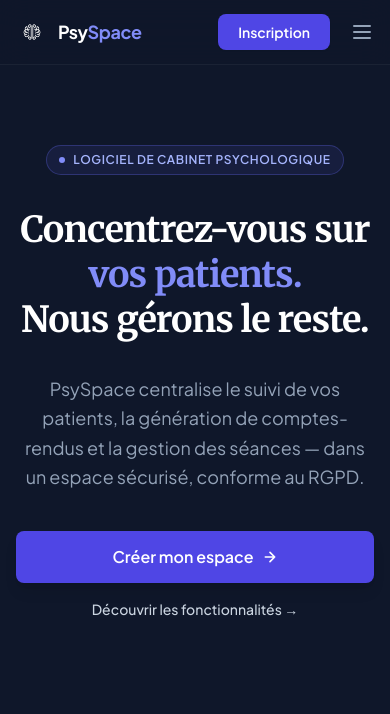
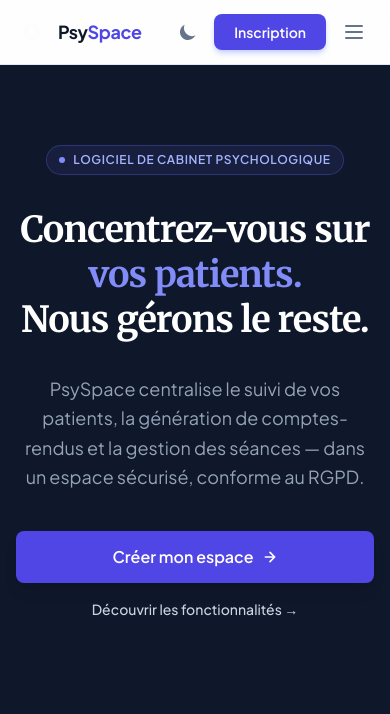
Before and after one commit to hamadiaouina/Psyspace, a PHP site: page /Website/index.php in a window 390 px wide. Shown: the top 714 px of the page. Run offline with PHP 8.4, Linux system fonts and the light colour scheme; some libraries are stand-ins or nearby versions.

Commit message:
feat: implement global dark mode and fix mixed content security

```diff
--- a/header.php
+++ b/header.php
@@ -1,126 +1,143 @@
 <?php
-// 1. Protection Anti-Clickjacking
+/**
+ * PSYSPACE - HEADER SÉCURISÉ & DARK MODE
+ */
+
+// 1. En-têtes de Sécurité HTTP
 header("X-Frame-Options: DENY");
-
-// 2. Anti-Sniffing
 header("X-Content-Type-Options: nosniff");
-
-// 3. Confidentialité
 header("Referrer-Policy: strict-origin-when-cross-origin");
-
-// 4. HSTS (HTTPS forcé pendant 1 an)
 header("Strict-Transport-Security: max-age=31536000; includeSubDomains; preload");
 
-/**
- * 5. CONTENT SECURITY POLICY (FUSIONNÉE)
- * On ajoute 'upgrade-insecure-requests' au début pour régler ton problème de cadenas rouge.
- */
+// 2. CSP Fusionnée (Inclus upgrade-insecure-requests pour le cadenas vert)
 header("Content-Security-Policy: upgrade-insecure-requests; default-src 'self'; script-src 'self' 'unsafe-inline' https://challenges.cloudflare.com https://cdn.tailwindcss.com; style-src 'self' 'unsafe-inline' https://fonts.googleapis.com; font-src 'self' https://fonts.gstatic.com; frame-src https://challenges.cloudflare.com; img-src 'self' data:;");
 
-// Inclusion de ton rate limit
+// 3. Inclusion du Rate Limit
 require_once __DIR__ . "/Security/rate_limit.php";
 ?>
+
 <!DOCTYPE html>
-<html lang="fr">
+<html lang="fr" class="scroll-smooth">
 <head>
     <meta charset="UTF-8">
     <meta name="viewport" content="width=device-width, initial-scale=1.0">
     <link rel="icon" type="image/png" href="assets/images/logo.png">
+    <title>PsySpace | Espace Thérapeutique</title>
+
     <script src="https://cdn.tailwindcss.com"></script>
     <link href="https://fonts.googleapis.com/css2?family=Plus+Jakarta+Sans:wght@400;500;600;700;800&display=swap" rel="stylesheet">
-    <title>PsySpace | Espace Thérapeutique</title>
 
     <script src="https://challenges.cloudflare.com/turnstile/v0/api.js" async defer></script>
 
     <script>
+        // CONFIGURATION TAILWIND & DARK MODE
         tailwind.config = {
+            darkMode: 'class',
             theme: {
                 extend: {
-                    fontFamily: {
-                        sans: ['Plus Jakarta Sans', 'sans-serif'],
-                    }
+                    fontFamily: { sans: ['Plus Jakarta Sans', 'sans-serif'] }
                 }
             }
         }
+
+        // VÉRIFICATION INITIALE DU THÈME (Empêche le flash blanc)
+        if (localStorage.getItem('color-theme') === 'dark' || (!('color-theme' in localStorage) && window.matchMedia('(prefers-color-scheme: dark)').matches)) {
+            document.documentElement.classList.add('dark');
+        } else {
+            document.documentElement.classList.remove('dark');
+        }
     </script>
+
     <style>
-        body { background-color: #0f172a; }
+        /* CSS GLOBAL POUR LES 50 FICHIERS */
+        body { transition: background-color 0.3s ease, color 0.3s ease; }
+
+        /* Forçage du mode sombre sur les éléments standards */
+        .dark body { background-color: #0f172a !important; color: #f8fafc !important; }
+        .dark .bg-white { background-color: #1e293b !important; color: #f8fafc !important; border-color: #334155 !important; }
+        .dark .text-slate-900, .dark .text-gray-900 { color: #f1f5f9 !important; }
+        .dark .text-slate-600, .dark .text-gray-600 { color: #cbd5e1 !important; }
+        .dark header { background-color: rgba(15, 23, 42, 0.9) !important; border-color: rgba(255, 255, 255, 0.1) !important; }
     </style>
 </head>
-<body class="font-sans text-white antialiased selection:bg-indigo-500/30">
 
-    <!-- HEADER PROPRE & MINIMALISTE -->
-    <header class="sticky top-0 z-50 border-b border-white/5 bg-slate-900/80 backdrop-blur-lg">
+<body class="font-sans antialiased selection:bg-indigo-500/30 bg-slate-50 text-slate-900 dark:bg-slate-950 dark:text-white">
+
+    <header class="sticky top-0 z-50 border-b border-slate-200 bg-white/80 backdrop-blur-lg dark:border-white/5 dark:bg-slate-900/80">
         <div class="max-w-7xl mx-auto px-4 sm:px-6 lg:px-8">
             <div class="flex items-center justify-between h-16">
 
-                <!-- LOGO (Gauche) -->
                 <div class="flex items-center gap-3">
                     <a href="index.php" class="flex items-center gap-2.5 group">
                         <img src="assets/images/logo.png" alt="Logo PsySpace" class="h-8 w-auto">
-                        <span class="text-lg font-bold text-white tracking-tight">
-                            Psy<span class="text-indigo-400">Space</span>
+                        <span class="text-lg font-bold tracking-tight text-slate-900 dark:text-white">
+                            Psy<span class="text-indigo-600 dark:text-indigo-400">Space</span>
                         </span>
                     </a>
                 </div>
 
-                <!-- NAVIGATION CENTRALE (Caché sur mobile) -->
                 <nav class="hidden md:flex items-center gap-1">
-                    <a href="guide.php" class="px-4 py-2 text-sm font-medium text-slate-300 hover:text-white transition-colors rounded-md hover:bg-white/5">
-                        Guide Pratique
-                    </a>
-                    <a href="securite.php" class="px-4 py-2 text-sm font-medium text-slate-300 hover:text-white transition-colors rounded-md hover:bg-white/5">
-                        Sécurité
-                    </a>
-                    <a href="contact.php" class="px-4 py-2 text-sm font-medium text-slate-300 hover:text-white transition-colors rounded-md hover:bg-white/5">
-                        Contact
-                    </a>
-                    <a href="chatbot.php" class="px-4 py-2 text-sm font-medium text-slate-300 hover:text-white transition-colors rounded-md hover:bg-white/5">
-                    Assistant
-                    </a>
+                    <a href="guide.php" class="px-4 py-2 text-sm font-medium text-slate-600 hover:text-indigo-600 dark:text-slate-300 dark:hover:text-white transition-colors rounded-md">Guide</a>
+                    <a href="securite.php" class="px-4 py-2 text-sm font-medium text-slate-600 hover:text-indigo-600 dark:text-slate-300 dark:hover:text-white transition-colors rounded-md">Sécurité</a>
+                    <a href="chatbot.php" class="px-4 py-2 text-sm font-medium text-slate-600 hover:text-indigo-600 dark:text-slate-300 dark:hover:text-white transition-colors rounded-md">Assistant</a>
                 </nav>
 
-                <!-- BOUTONS DROITE -->
-                <div class="flex items-center gap-3">
-                    <!-- Lien Connexion simple -->
-                    <a href="login.php" class="hidden sm:block text-sm font-semibold text-slate-300 hover:text-white transition-colors">
-                        Connexion
-                    </a>
+                <div class="flex items-center gap-2">
 
-                    <!-- Bouton Inscription propre (Flat design) -->
-                    <a href="register.php" class="inline-flex items-center justify-center px-5 py-2 text-sm font-semibold text-white bg-indigo-600 rounded-lg hover:bg-indigo-500 transition-colors shadow-sm">
-                        Inscription
-                    </a>
+                    <button id="theme-toggle" class="p-2 text-slate-500 dark:text-slate-400 hover:bg-slate-100 dark:hover:bg-white/5 rounded-lg transition-all">
+                        <svg id="theme-toggle-dark-icon" class="hidden w-5 h-5" fill="currentColor" viewBox="0 0 20 20"><path d="M17.293 13.293A8 8 0 016.707 2.707a8.001 8.001 0 1010.586 10.586z"></path></svg>
+                        <svg id="theme-toggle-light-icon" class="hidden w-5 h-5" fill="currentColor" viewBox="0 0 20 20"><path d="M10 2a1 1 0 011 1v1a1 1 0 11-2 0V3a1 1 0 011-1zm4 8a4 4 0 11-8 0 4 4 0 018 0zm-.464 4.95l.707.707a1 1 0 01-1.414 1.414l-.707-.707a1 1 0 011.414-1.414zm2.12-10.607a1 1 0 010 1.414l-.706.707a1 1 0 11-1.414-1.414l.707-.707a1 1 0 011.414 0zM17 11a1 1 0 100-2h-1a1 1 0 100 2h1zm-7 4a1 1 0 011 1v1a1 1 0 11-2 0v-1a1 1 0 011-1zM5.05 6.464A1 1 0 106.464 5.05l-.707-.707a1 1 0 00-1.414 1.414l.707.707zm1.414 8.486l-.707.707a1 1 0 01-1.414-1.414l.707-.707a1 1 0 011.414 1.414zM4 11a1 1 0 100-2H3a1 1 0 000 2h1z"></path></svg>
+                    </button>
 
-                    <!-- Menu Burger (Mobile uniquement) -->
-                    <button id="menu-btn" class="md:hidden p-2 -mr-2 text-slate-400 hover:text-white focus:outline-none" aria-label="Menu">
-                        <svg class="w-6 h-6" fill="none" stroke="currentColor" viewBox="0 0 24 24">
-                            <path stroke-linecap="round" stroke-linejoin="round" stroke-width="2" d="M4 6h16M4 12h16M4 18h16"></path>
-                        </svg>
+                    <a href="login.php" class="hidden sm:block px-4 py-2 text-sm font-semibold text-slate-700 dark:text-slate-300 hover:text-indigo-600 transition-colors">Connexion</a>
+                    <a href="register.php" class="px-5 py-2 text-sm font-semibold text-white bg-indigo-600 rounded-lg hover:bg-indigo-500 transition-all shadow-md shadow-indigo-200 dark:shadow-none">Inscription</a>
+
+                    <button id="menu-btn" class="md:hidden p-2 text-slate-500 dark:text-slate-400">
+                        <svg class="w-6 h-6" fill="none" stroke="currentColor" viewBox="0 0 24 24"><path stroke-linecap="round" stroke-linejoin="round" stroke-width="2" d="M4 6h16M4 12h16M4 18h16"></path></svg>
                     </button>
                 </div>
             </div>
         </div>
 
-        <!-- MENU MOBILE (Deroule en dessous) -->
-        <div id="mobile-menu" class="hidden md:hidden border-t border-white/5 bg-slate-900/95">
-            <div class="px-4 pt-3 pb-4 space-y-1">
-                <a href="guide.php" class="block px-3 py-2 text-base font-medium text-slate-200 rounded-lg hover:bg-white/5">Guide Pratique</a>
-                <a href="securite.php" class="block px-3 py-2 text-base font-medium text-slate-200 rounded-lg hover:bg-white/5">Sécurité & Éthique</a>
-                <a href="contact.php" class="block px-3 py-2 text-base font-medium text-slate-200 rounded-lg hover:bg-white/5">Contact</a>
-                <a href="login.php" class="block mt-2 px-3 py-2 text-base font-medium text-indigo-400 rounded-lg hover:bg-white/5">Connexion</a>
+        <div id="mobile-menu" class="hidden md:hidden border-t border-slate-100 bg-white dark:border-white/5 dark:bg-slate-900">
+            <div class="px-4 py-4 space-y-2">
+                <a href="guide.php" class="block py-2 text-slate-600 dark:text-slate-300">Guide Pratique</a>
+                <a href="securite.php" class="block py-2 text-slate-600 dark:text-slate-300">Sécurité</a>
+                <a href="chatbot.php" class="block py-2 text-slate-600 dark:text-slate-300">Assistant AI</a>
+                <hr class="border-slate-100 dark:border-white/5">
+                <a href="login.php" class="block py-2 font-bold text-indigo-600">Connexion</a>
             </div>
         </div>
     </header>
 
-    <!-- Script simple pour le menu mobile -->
     <script>
-        const btn = document.getElementById('menu-btn');
-        const menu = document.getElementById('mobile-menu');
-        btn.addEventListener('click', () => menu.classList.toggle('hidden'));
+        // LOGIQUE DU SWITCHER DE THÈME
+        const themeToggleBtn = document.getElementById('theme-toggle');
+        const darkIcon = document.getElementById('theme-toggle-dark-icon');
+        const lightIcon = document.getElementById('theme-toggle-light-icon');
+
+        // Afficher l'icône correcte au chargement
+        if (document.documentElement.classList.contains('dark')) {
+            lightIcon.classList.remove('hidden');
+        } else {
+            darkIcon.classList.remove('hidden');
+        }
+
+        themeToggleBtn.addEventListener('click', function() {
+            darkIcon.classList.toggle('hidden');
+            lightIcon.classList.toggle('hidden');
+
+            if (document.documentElement.classList.contains('dark')) {
+                document.documentElement.classList.remove('dark');
+                localStorage.setItem('color-theme', 'light');
+            } else {
+                document.documentElement.classList.add('dark');
+                localStorage.setItem('color-theme', 'dark');
+            }
+        });
+
+        // Menu mobile toggle
+        document.getElementById('menu-btn').addEventListener('click', () => {
+            document.getElementById('mobile-menu').classList.toggle('hidden');
+        });
     </script>
-
-    <!-- ... Suite de votre page ... -->
-
-</body>
-</html>
```
